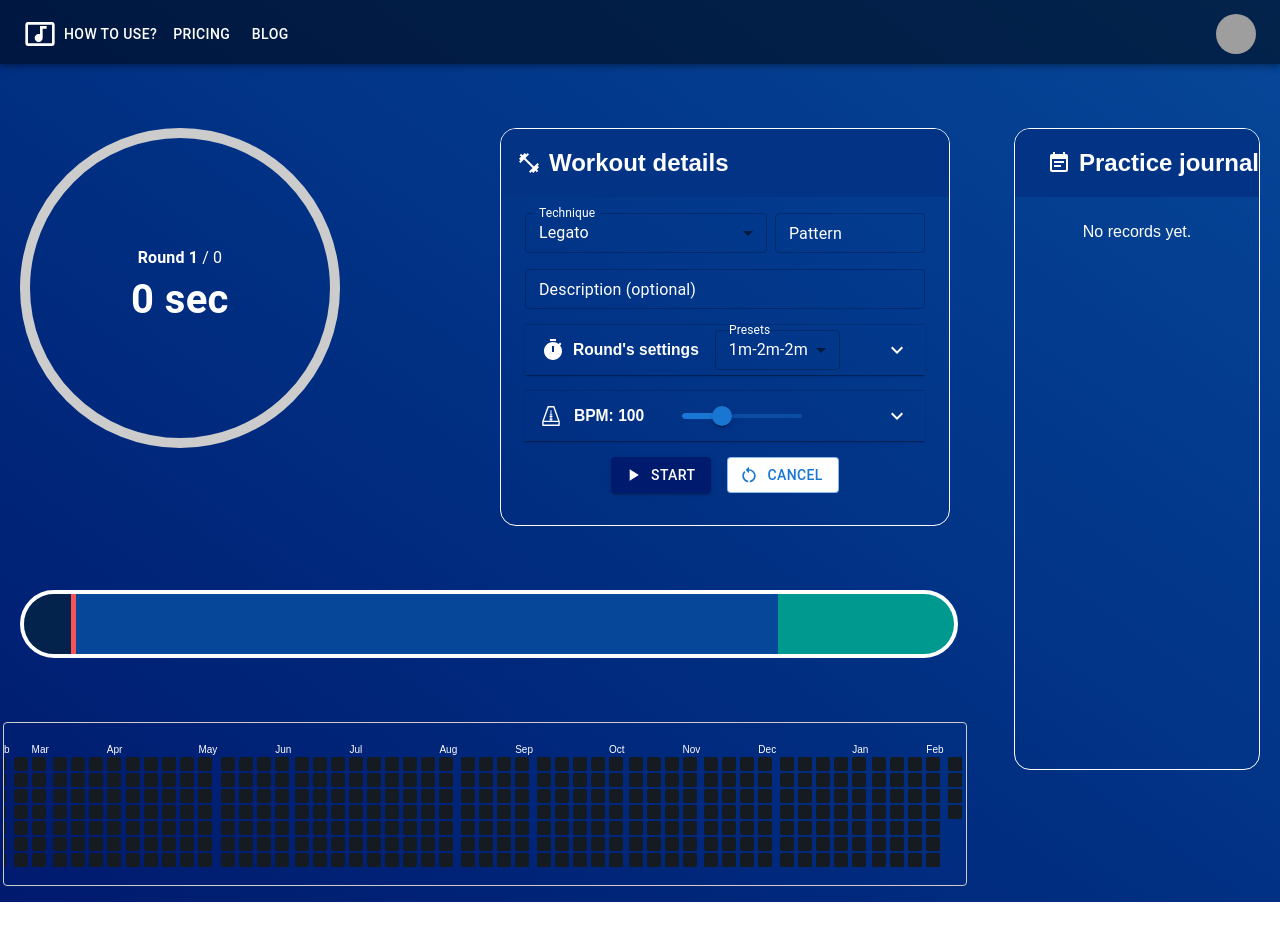
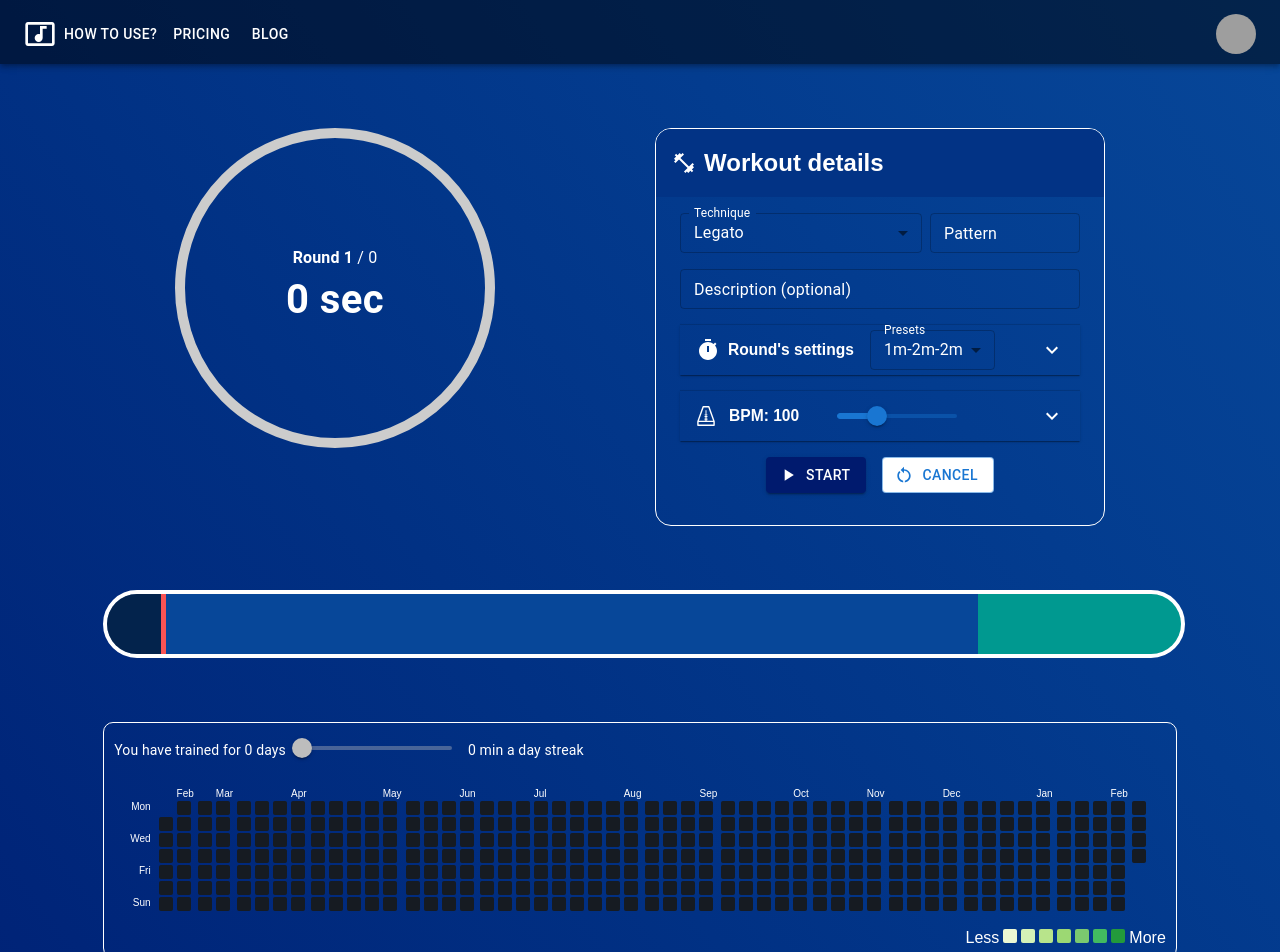
Before and after one commit to tsknoff/interval_timer, a React (Vite) app: page / in a window 1280 px wide. Shown: the top 952 px of the page. Before the commit the page ends 902 px from the top, so only its background shows below. Built offline with nearby package versions, Linux system fonts and the light colour scheme; grey boxes are pictures that could not be loaded.

Commit message:
add streak

```diff
--- a/src/App.tsx
+++ b/src/App.tsx
@@ -8,13 +8,14 @@ import { RoundListModel } from "./dataFlow/RoundListModel";
 import { MultiRoundProgressBar } from "./ui/MultiRoundProgressBar";
 import { useMetronome } from "./hooks/useMetronome";
 import { playAllRoundsEndSound } from "./utils/audioUtils";
-import { ActivityGrid } from "./ui/ActivityGrid.tsx";
+import { ActivityGrid, getColor } from "./ui/ActivityGrid.tsx";
 import { WorkoutDetails } from "./ui/WorkoutDetails.tsx";
 import { TimerCircle } from "./ui/TimerCircle.tsx";
 import { JournalList } from "./ui/JournalList.tsx";
 import { DialogWorkoutReview } from "./ui/DialogWorkoutReview.tsx";
 import { useLayoutStyles } from "./ui/styles.ts";
 import { ResponsiveAppBar } from "./ui/ResponsiveAppBar.tsx";
+import { TrainingStreak } from "./ui/TrainingStreak.tsx";
 
 export interface JournalRecord {
   date: string;
@@ -214,7 +215,101 @@ export const App: React.FC = () => {
               timerRemaining={timerRemaining}
             />
           </Box>
-          <ActivityGrid journalRecords={journal} />
+          <Box
+            style={{
+              border: "1px solid white",
+              fontFamily: "sans-serif",
+              color: "white",
+              maxWidth: "95vw",
+              width: "100%",
+              overflow: "hidden",
+              boxSizing: "border-box",
+              display: "flex",
+              flexDirection: "column",
+              padding: "10px",
+              borderRadius: "10px",
+              // marginLeft: "5px",
+            }}
+          >
+            <TrainingStreak journal={journal} />
+            <ActivityGrid journalRecords={journal} />
+            <Box
+              style={{
+                display: "flex",
+                flexDirection: "row",
+                gap: 4,
+                fontFamily: "sans-serif",
+                color: "white",
+                alignSelf: "flex-end",
+              }}
+            >
+              Less
+              <div
+                style={{
+                  width: 14,
+                  height: 14,
+                  marginBottom: 2,
+                  backgroundColor: getColor(1),
+                  borderRadius: 2,
+                }}
+              />
+              <div
+                style={{
+                  width: 14,
+                  height: 14,
+                  marginBottom: 2,
+                  backgroundColor: getColor(2),
+                  borderRadius: 2,
+                }}
+              />
+              <div
+                style={{
+                  width: 14,
+                  height: 14,
+                  marginBottom: 2,
+                  backgroundColor: getColor(3),
+                  borderRadius: 2,
+                }}
+              />
+              <div
+                style={{
+                  width: 14,
+                  height: 14,
+                  marginBottom: 2,
+                  backgroundColor: getColor(4),
+                  borderRadius: 2,
+                }}
+              />
+              <div
+                style={{
+                  width: 14,
+                  height: 14,
+                  marginBottom: 2,
+                  backgroundColor: getColor(5),
+                  borderRadius: 2,
+                }}
+              />
+              <div
+                style={{
+                  width: 14,
+                  height: 14,
+                  marginBottom: 2,
+                  backgroundColor: getColor(6),
+                  borderRadius: 2,
+                }}
+              />
+              <div
+                style={{
+                  width: 14,
+                  height: 14,
+                  marginBottom: 2,
+                  backgroundColor: getColor(7),
+                  borderRadius: 2,
+                }}
+              />
+              More
+            </Box>
+          </Box>
         </Box>
         <JournalList journal={journal} />
       </Box>
--- a/src/ui/ActivityGrid.tsx
+++ b/src/ui/ActivityGrid.tsx
@@ -47,6 +47,19 @@ type DayInfo = {
   isoKey: string;
   count: number;
   records: JournalRecord[];
+};
+
+// 8-ступенчатая шкала
+export const getColor = (count: number) => {
+  if (count === 0) return "#161B22";
+  if (count === 1) return "#ecf8d3";
+  if (count === 2) return "#d4f1b7";
+  if (count === 3) return "#b8e48b";
+  if (count === 4) return "#9cd873";
+  if (count === 5) return "#7bc96f";
+  if (count === 6) return "#42ba60";
+  if (count === 7) return "#239a3b";
+  return "#196127"; // 8+
 };
 
 export const ActivityGrid: FC<IActivityGridProps> = ({ journalRecords }) => {
@@ -159,19 +172,6 @@ export const ActivityGrid: FC<IActivityGridProps> = ({ journalRecords }) => {
     return null;
   }
 
-  // 8-ступенчатая шкала
-  function getColor(count: number) {
-    if (count === 0) return "#161B22";
-    if (count === 1) return "#ecf8d3";
-    if (count === 2) return "#d4f1b7";
-    if (count === 3) return "#b8e48b";
-    if (count === 4) return "#9cd873";
-    if (count === 5) return "#7bc96f";
-    if (count === 6) return "#42ba60";
-    if (count === 7) return "#239a3b";
-    return "#196127"; // 8+
-  }
-
   // При первом рендере прокручиваем вправо, чтобы видеть "свежие" дни
   useEffect(() => {
     const grid = document.getElementById("activity-grid");
@@ -184,10 +184,10 @@ export const ActivityGrid: FC<IActivityGridProps> = ({ journalRecords }) => {
     <Box
       id="activity-grid"
       style={{
-        width: "100%",
-        minWidth: "100px",
+        // width: "100%",
+        // minWidth: "100px",
         overflow: "auto",
-        border: "1px solid #ccc",
+        // border: "1px solid #ccc",
         padding: 16,
         borderRadius: 4,
       }}
@@ -196,7 +196,7 @@ export const ActivityGrid: FC<IActivityGridProps> = ({ journalRecords }) => {
         style={{
           display: "flex",
           color: "white",
-          width: "400px",
+          // width: "400px",
         }}
       >
         {/* Левая колонка с метками (Mon, Tue...) */}
--- a/src/ui/MultiRoundProgressBar.tsx
+++ b/src/ui/MultiRoundProgressBar.tsx
@@ -33,6 +33,7 @@ export const MultiRoundProgressBar: React.FC<MultiRoundProgressBarProps> = ({
   return (
     <Box
       sx={{
+        maxWidth: "95vw",
         width: "100%", // ТУТ делаем "полноширинный" адаптивный блок
         height: 60,
         backgroundColor: "#eee",
--- /dev/null
+++ b/src/ui/TrainingStreak.tsx
@@ -0,0 +1,114 @@
+import { FC, useMemo } from "react";
+import { Box, Typography } from "@mui/material";
+import { JournalRecord } from "../App.tsx";
+import { Slider } from "@mui/material";
+
+interface ITrainingStreakProps {
+  journal: JournalRecord[];
+}
+
+// Функции для dailyTotals, getStreak
+function getDailyTotals(journal: JournalRecord[]): Record<string, number> {
+  const dayMap: Record<string, number> = {};
+  for (const rec of journal) {
+    const [datePart] = rec.date.split(",");
+    const [dayStr, monthStr, yearStr] = datePart.trim().split(".");
+    const key = `${yearStr}-${monthStr}-${dayStr}`;
+    const minutes = Math.floor(rec.duration / 60000);
+    dayMap[key] = (dayMap[key] || 0) + minutes;
+  }
+  return dayMap;
+}
+function getStreak(dayMap: Record<string, number>, minPerDay: number): number {
+  let streak = 0;
+  const now = new Date();
+  let cur = new Date(now.getFullYear(), now.getMonth(), now.getDate());
+  while (true) {
+    const yyyy = cur.getFullYear();
+    const mm = String(cur.getMonth() + 1).padStart(2, "0");
+    const dd = String(cur.getDate()).padStart(2, "0");
+    const key = `${yyyy}-${mm}-${dd}`;
+
+    const totalMin = dayMap[key] || 0;
+    if (totalMin >= minPerDay) {
+      streak++;
+      cur.setDate(cur.getDate() - 1);
+    } else {
+      break;
+    }
+  }
+  return streak;
+}
+
+export const TrainingStreak: FC<ITrainingStreakProps> = ({ journal }) => {
+  // Вычисляем dayMap
+  const dayMap = useMemo(() => getDailyTotals(journal), [journal]);
+
+  // Смотрим, сколько минут "сегодня"
+  const now = new Date();
+  const yyyy = now.getFullYear();
+  const mm = String(now.getMonth() + 1).padStart(2, "0");
+  const dd = String(now.getDate()).padStart(2, "0");
+  const todayKey = `${yyyy}-${mm}-${dd}`;
+  const todayMin = dayMap[todayKey] || 0;
+
+  // Считаем стрик >=30 минут
+  const streak30 = useMemo(() => getStreak(dayMap, 30), [dayMap]);
+  // Можно считать стрик >=60 минут, >=180 тоже
+  const streak60 = useMemo(() => getStreak(dayMap, 60), [dayMap]);
+  const streak180 = useMemo(() => getStreak(dayMap, 180), [dayMap]);
+
+  // Выбираем, какой "стрик" показывать. Например, >=30
+  const currentStreak = streak30;
+
+  // Слайдер 0..180, значение = todayMin
+  const value = Math.min(todayMin, 180);
+  const percent = (value / 180) * 100;
+
+  return (
+    <Box
+      sx={{
+        fontFamily: "sans-serif",
+        color: "white",
+        textAlign: "center",
+        display: "flex",
+        alignItems: "center",
+        alignItems: "center",
+        gap: 2,
+      }}
+    >
+      {/* Отображаем "стрик: X days" */}
+      <Typography sx={{ fontSize: 14 }}>
+        You have trained for {currentStreak} days
+      </Typography>
+      {/* Слайдер (0..180), disable interactions */}
+      <Box sx={{ position: "relative" }}>
+        <Slider
+          min={0}
+          max={180}
+          value={value}
+          disabled
+          sx={{
+            color: "green",
+            width: "150px",
+          }}
+        />
+        {/*/!* Огонёк поверх *!/*/}
+        {/*<Box*/}
+        {/*  sx={{*/}
+        {/*    position: "absolute",*/}
+        {/*    top: "50%",*/}
+        {/*    transform: "translateY(-50%)",*/}
+        {/*    left: `${percent}%`,*/}
+        {/*    pointerEvents: "none",*/}
+        {/*  }}*/}
+        {/*>*/}
+        {/*  <LocalFireDepartmentIcon sx={{ color: "red" }} />*/}
+        {/*</Box>*/}
+      </Box>
+
+      {/* Справа можно написать "X min today" */}
+      <Typography sx={{ fontSize: 14 }}>{todayMin} min a day streak</Typography>
+    </Box>
+  );
+};
```
